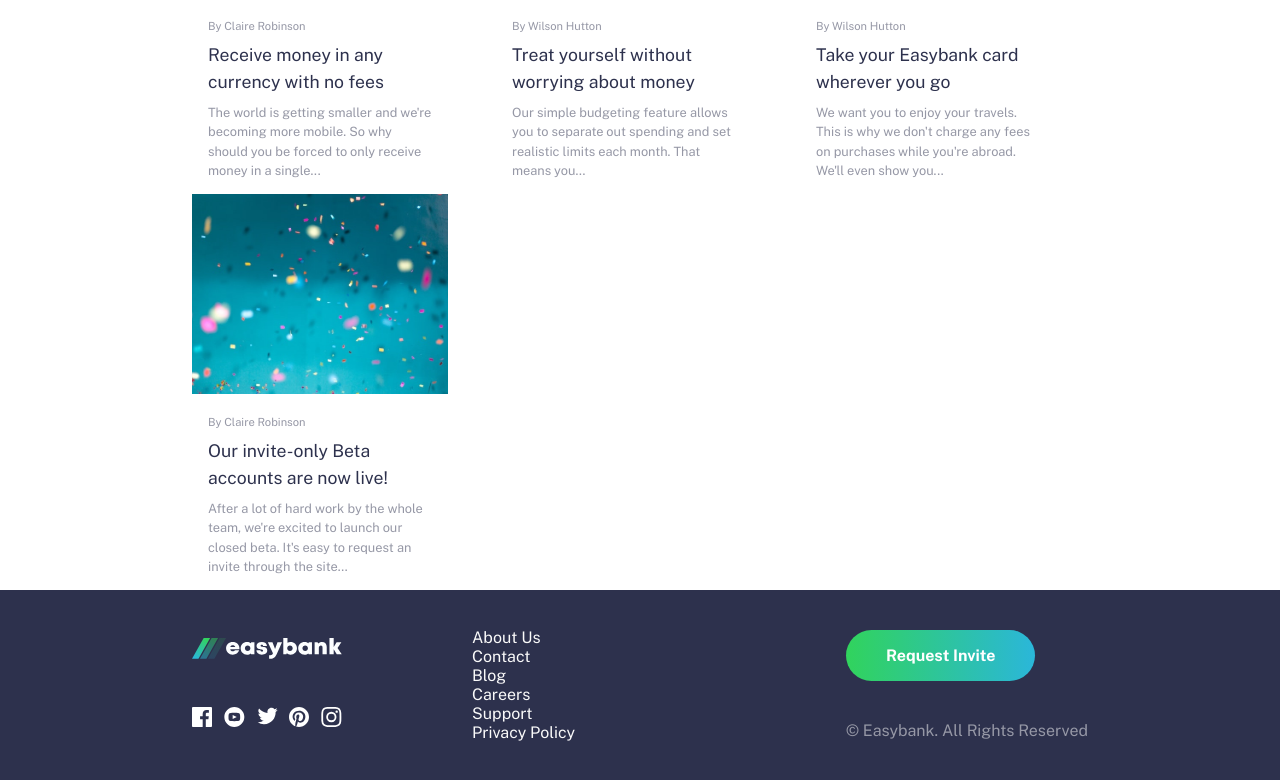
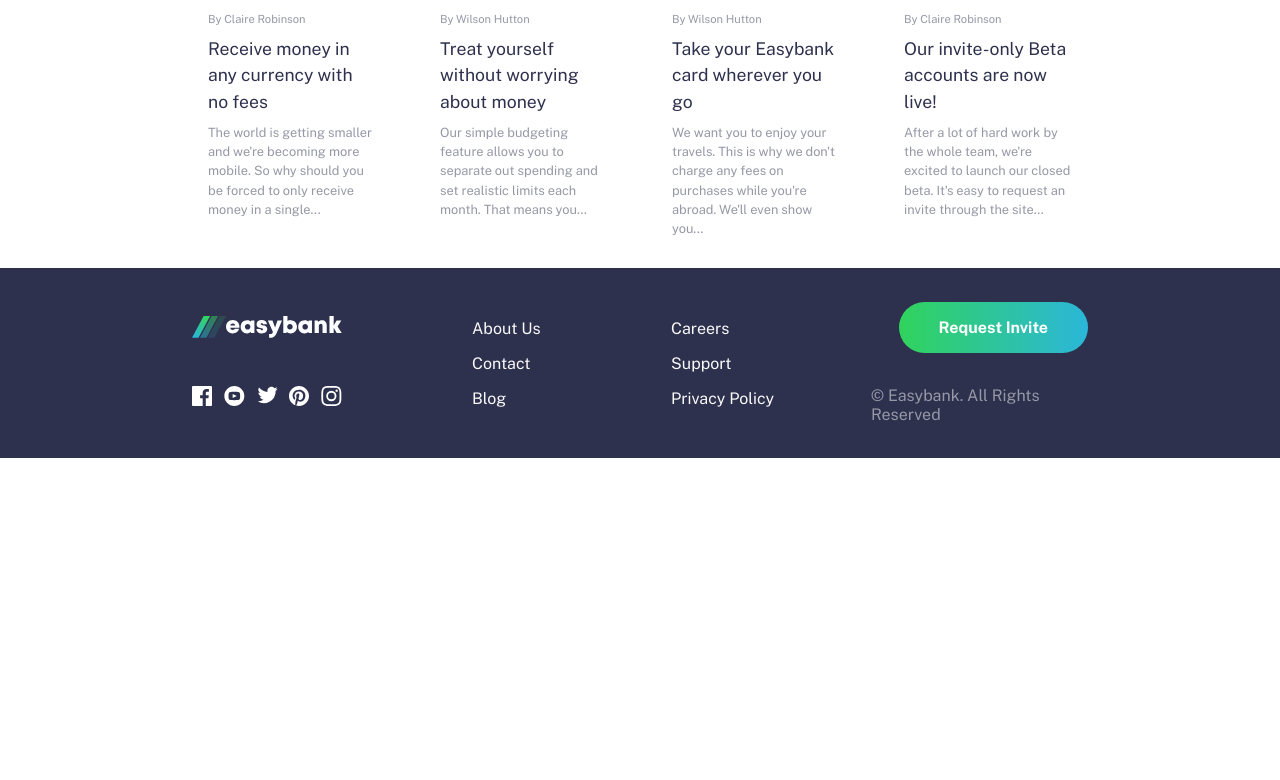
Before and after one commit to juangrana1/easybank-landing-page, a React (Vite) app: page / in a window 1280 px wide. Shown: the part 1862-2642 px from the top of the page. After the commit the page ends 2320 px from the top, so only its background shows below. Built offline with nearby package versions, Linux system fonts and the light colour scheme.

Commit message:
Advancement in design

```diff
--- a/src/components/Footer.tsx
+++ b/src/components/Footer.tsx
@@ -16,68 +16,73 @@ export default function Footer(props: PropsLayout) {
   return (
     <div className="footer">
       <Container parentClass="footer">
-        <div className="footer__images">
+        <div className="footer__first-block">
+          <div className="footer__first-block__images">
             <img
               src={FooterLogo}
               alt="Footer Logo"
-            className="footer__images__logo"
+              className="footer__first-block__images__logo"
             />
-          <div className="footer__images__icons-box">
+            <div className="footer__first-block__images__icons-box">
               <a href="#">
                 <img
                   src={FacebookIcon}
                   alt="Facebook Icon"
-              className="footer__images__icons-box__social-media-icon"
+                  className="footer__first-block__images__icons-box__social-media-icon"
                 />
               </a>
               <a href="#">
                 <img
                   src={YoutubeIcon}
                   alt="Youtube Icon"
-              className="footer__images__icons-box__social-media-icon"
+                  className="footer__first-block__images__icons-box__social-media-icon"
                 />
               </a>
               <a href="#">
                 <img
                   src={TwitterIcon}
                   alt="Twitter Icon"
-              className="footer__images__icons-box__social-media-icon"
+                  className="footer__first-block__images__icons-box__social-media-icon"
                 />
               </a>
               <a href="#">
                 <img
                   src={PinterestIcon}
                   alt="Pinterest Icon"
-              className="footer__images__icons-box__social-media-icon"
+                  className="footer__first-block__images__icons-box__social-media-icon"
                 />
               </a>
               <a href="#">
                 <img
                   src={InstagramIcon}
                   alt="Instagram Icon"
-              className="footer__images__icons-box__social-media-icon"
+                  className="footer__first-block__images__icons-box__social-media-icon"
                   style={{ fill: "green" }}
                 />
-          </a></div>
+              </a>
             </div>
-        <nav className="footer__navbar">
-          <ul className="footer__navbar__list">
+          </div>
+          <nav className="footer__first-block__navbar">
+            <ul className="footer__first-block__navbar__list">
               {props.items.map((item, index) => (
                 <li
-                className="footer__navbar__list__item"
+                  className="footer__first-block__navbar__list__item"
                   key={`${item}-${index}`}
                 >
-                <a href="#" className="footer__navbar__list__item__link">
+                  <a href="#" className="footer__first-block__navbar__list__item__link">
                     {item}
                   </a>
                 </li>
               ))}
             </ul>
           </nav>
-        <div className="footer__last-box">
+        </div>
+        <div className="footer__second-block">
+          <div className="footer__second-block__last-box">
             {props.button}
-          <div className="footer__last-box__copyright">
+            <div className="footer__second-block__last-box__copyright">
               © Easybank. All Rights Reserved
+            </div>
           </div>
         </div>
       </Container>
--- a/src/components/_ArticleBox.scss
+++ b/src/components/_ArticleBox.scss
@@ -15,6 +15,7 @@
     &__image {
       width: 100%;
       height: 200px;
+      object-fit: cover;
     }
 
     &__text-container {
--- a/src/components/_Footer.scss
+++ b/src/components/_Footer.scss
@@ -3,31 +3,36 @@
   width: 100%;
   background-color: $color-dark-blue;
   color: $color-vl-grayish-blue;
-    justify-content: space-between;
-
-    display: flex;
 
   &__container {
     height: 100%;
+
+    display: flex;
+    justify-content: space-between;
   }
 
-    &__navbar {
-        flex: 1;
-    }
-
-    &__last-box {
+  &__first-block {
     height: 100%;
+    min-width: 583px;
+    margin-right: 6rem;
 
     display: flex;
-        align-self: flex-end;
-        flex-direction: column;
-        justify-content: space-evenly;
+    align-items: center;
 
-        &__copyright {
-            color: $color-grayish-blue;
+    &__navbar {
+      display: block;
+
+      &__list {
+        display: grid;
+        grid-template-columns: 1fr 1fr;
+        grid-template-rows: 1fr 1fr 1fr;
+        gap: 1rem 6rem;
+
+        &__item {
+          @include footer-navbar-grid;
         }
       }
-
+    }
     &__images {
       min-width: 150px;
       margin-right: 130px;
@@ -37,10 +42,28 @@
       flex-direction: column;
       justify-content: space-evenly;
 
-
       &__icons-box {
         display: flex;
         justify-content: space-between;
       }
     }
   }
+
+  &__second-block {
+    height: 100%;
+
+
+    &__last-box {
+      height: 100%;
+
+      display: flex;
+      align-items: flex-end;
+      flex-direction: column;
+      justify-content: space-evenly;
+
+      &__copyright {
+        color: $color-grayish-blue;
+      }
+    }
+  }
+}
--- a/src/sass/_media.scss
+++ b/src/sass/_media.scss
@@ -1,4 +1,7 @@
-@media (max-width: 1500px) {
+@media (max-width: 1250px) {
+  .container {
+  }
+
   .section__boxes-container {
     display: grid;
     grid-template-rows: 1fr 1fr;
@@ -10,6 +13,47 @@
 
   .description-box {
     @include boxes-positioning-1-1;
+  }
+
+  .footer {
+    height: unset;
+    min-height: 190px;
+
+    &__container {
+      gap: 2rem;
+
+      display: grid;
+      grid-template-rows: 1fr 1fr;
+      grid-template-columns: 1fr 1fr 1fr;
+    }
+
+    &__first-block {
+      margin-right: unset;
+      justify-content: space-between;
+      width: 100%;
+      grid-column: 1 / 4;
+      grid-row: 1;
+      padding-top: 2rem;
+
+      &__images {
+        justify-content: space-around;
+      }
+    }
+
+    &__second-block {
+      width: 100%;
+      grid-column: 1 / 4;
+      grid-row: 2;
+      padding-bottom: 2rem;
+
+      &__last-box {
+        align-items: unset;
+
+        &__copyright {
+          margin-top: 1rem;
+        }
+      }
+    }
   }
 }
 
@@ -25,6 +69,9 @@
   .description-box {
     @include boxes-positioning-1-2;
   }
+}
+
+@media (max-width: 1150px) {
 }
 
 @media (max-width: 600px) {
--- a/src/sass/_mixins.scss
+++ b/src/sass/_mixins.scss
@@ -46,3 +46,30 @@
     grid-row: 2;
   }
 }
+
+@mixin footer-navbar-grid {
+  &:nth-of-type(1) {
+    grid-column: 1;
+    grid-row: 1;
+  }
+  &:nth-of-type(2) {
+    grid-column: 1;
+    grid-row: 2;
+  }
+  &:nth-of-type(3) {
+    grid-column: 1;
+    grid-row: 3;
+  }
+  &:nth-of-type(4) {
+    grid-column: 2;
+    grid-row: 1;
+  }
+  &:nth-of-type(5) {
+    grid-column: 2;
+    grid-row: 2;
+  }
+  &:nth-of-type(6) {
+    grid-column: 2;
+    grid-row: 3;
+  }
+}
```
Lines whose indentation alone changed are shown as unchanged.
